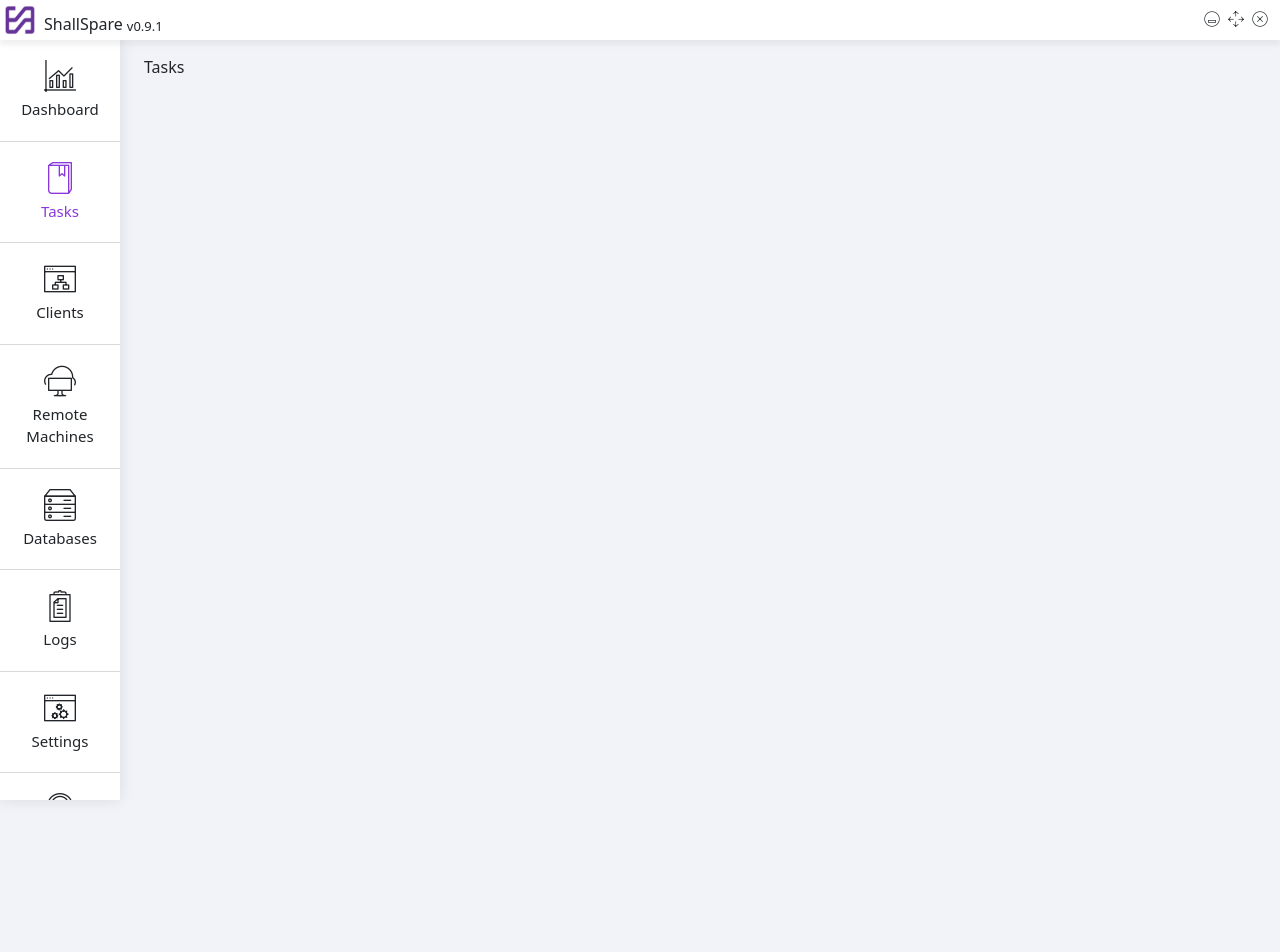
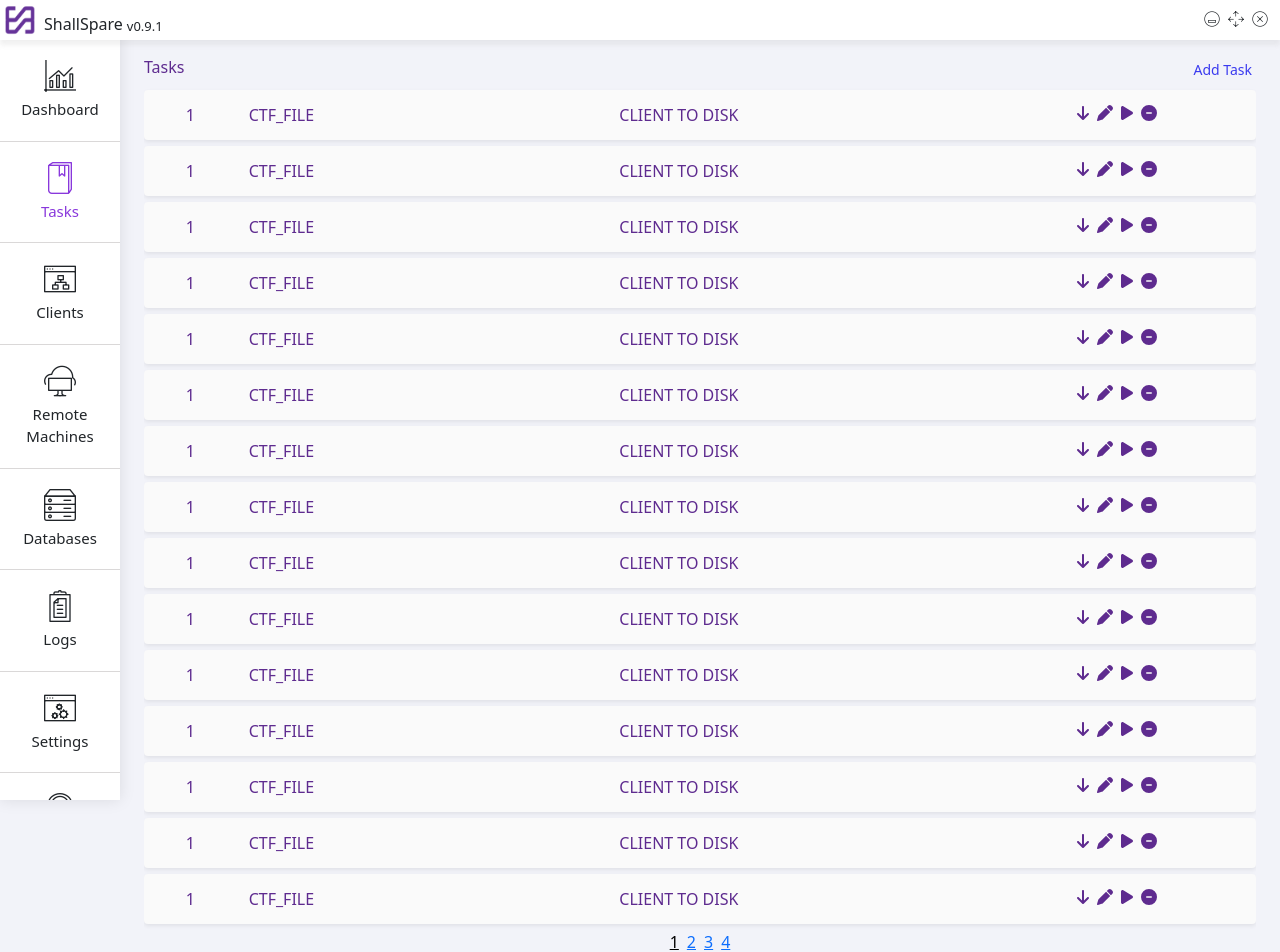
Before and after one commit to altannylmz/shallspare-server, a Vue app: page /tasks in a window 1280 px wide. Shown: the top 952 px of the page. Before the commit the page ends 800 px from the top, so only its background shows below. Built offline with nearby package versions, Linux system fonts and the light colour scheme.

Commit message:
task list page  of task page was developed

```diff
--- a/src/assets/scss/abstracts/_variables.scss
+++ b/src/assets/scss/abstracts/_variables.scss
@@ -0,0 +1,3 @@
+$baseColor : #5e2b8f;
+$lightBaseColor : #d1c6e5;
+$white : #fafafa;
--- a/src/assets/scss/pages/_dashboard.scss
+++ b/src/assets/scss/pages/_dashboard.scss
@@ -1,6 +1,7 @@
+.dashboard-page{
   .statistic{
     margin-bottom: 15px;
-  color: #5e2b8f !important;
+    color: $baseColor !important;
     i{
       font-size: 32px;
       height: 32px;
@@ -24,7 +25,7 @@
     }
 
     .refresh-btn{
-    background-color: #5e2b8f;
+      background-color: $baseColor;
       color: white;
       padding: 2px 5px 2px 5px;
       border-radius: 4px;
@@ -38,4 +39,9 @@
         white-space: nowrap;
       }
     }
+
+    .progress-bar{
+      background-color: $baseColor;
     }
+  }
+}
--- a/src/assets/scss/pages/_tasks.scss
+++ b/src/assets/scss/pages/_tasks.scss
@@ -0,0 +1,25 @@
+.tasks-page{
+  color: $baseColor;
+
+  .add-btn{
+    color: #3a3aef;
+    padding: 4px;
+    font-size: 14px;
+    border-radius: 4px;
+  }
+
+  .task{
+    height: 50px;
+    margin: 6px 0 6px 0;
+    background-color: $white;
+    border-radius: 4px;
+  }
+
+  .active-page{
+    color: black!important;
+  }
+
+  a{
+    cursor: pointer!important;
+  }
+}
--- a/src/main.js
+++ b/src/main.js
@@ -15,8 +15,8 @@ import 'bootstrap/dist/css/bootstrap.min.css';
 import 'bootstrap';
 import '../src/assets/scss/main.scss';
 import {library} from '@fortawesome/fontawesome-svg-core';
-import {faPhone} from '@fortawesome/free-solid-svg-icons';
-library.add(faPhone);
+import {faArrowDown, faPen, faPlay, faStop, faCircleMinus} from '@fortawesome/free-solid-svg-icons';
+library.add(faArrowDown, faPen, faPlay, faStop, faCircleMinus);
 import {FontAwesomeIcon} from '@fortawesome/vue-fontawesome';
 
 app.use(router);
--- a/src/views/Dashboard.vue
+++ b/src/views/Dashboard.vue
@@ -1,5 +1,5 @@
 <template>
-  <div class="dashboard content position-absolute start-0 end-0 px-4">
+  <div class="dashboard-page content position-absolute start-0 end-0 px-4">
     <div class="statistic row">
       <div class="col-sm-3 text-center ">
         <div class="card shadow shadow-sm">
--- a/src/views/Tasks.vue
+++ b/src/views/Tasks.vue
@@ -1,6 +1,34 @@
 <template>
-  <div class="content position-fixed start-0 end-0 px-4">
-    <p>Tasks</p>
+  <div class="tasks-page content position-absolute start-0 end-0 px-4">
+    <div class="flex flex-column">
+      <div class="row justify-content-between">
+        <div class="col">
+          Tasks
+        </div>
+        <div class="col text-end">
+          <button class="add-btn">Add Task</button>
+        </div>
+      </div>
+      <div class="overflow-auto">
+        <div v-for="i in [1,2,3,4,5,6,7,8,9,10,11,12,13,14,15]" :key="i" class="task row text-center shadow-sm">
+          <div class="col-sm-1 my-auto">1</div>
+          <div class="col-sm-4 my-auto text-start">CTF_FILE</div>
+          <div class="col-sm-4 my-auto text-start">CLIENT TO DISK</div>
+          <div class="col-sm-3 my-auto">
+            <a><font-awesome-icon class="m-1" icon="arrow-down" /></a>
+            <a><font-awesome-icon class="m-1" icon="pen" /></a>
+            <a><font-awesome-icon class="m-1" icon="play" /></a>
+            <a><font-awesome-icon class="m-1" icon="circle-minus" /></a>
+          </div>
+        </div>
+      </div>
+      <div class="text-center">
+        <a class="m-1 active-page">1</a>
+        <a class="m-1">2</a>
+        <a class="m-1">3</a>
+        <a class="m-1">4</a>
+      </div>
+    </div>
   </div>
 </template>
 
```
Lines whose indentation alone changed are shown as unchanged.
